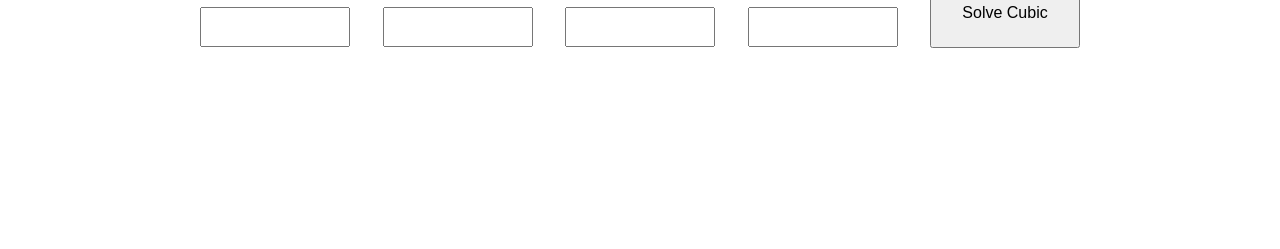
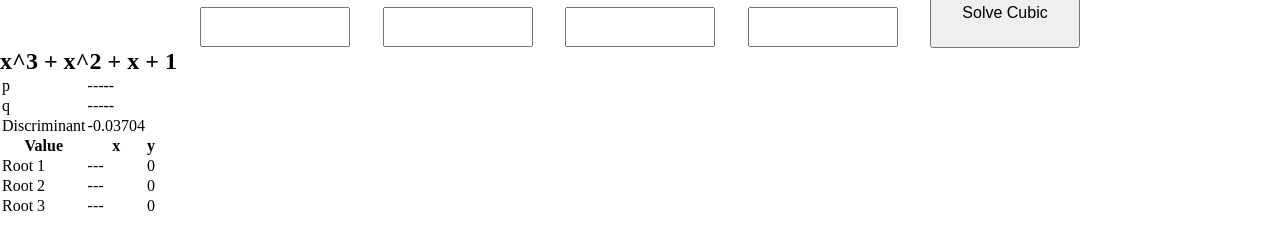
Before and after one commit to Alex-Liu-0704/ics4u-assignment-2, a website built with Vite: page index.html in a window 1280 px wide. Shown: the part 179-428 px from the top of the page. Built offline with nearby package versions, Linux system fonts and the light colour scheme.

Commit message:
added table to display results of clicking solve cubic

```diff
--- a/index.html
+++ b/index.html
@@ -36,12 +36,46 @@
       </div>
     </form>
   </div>
-  <div class="results-container">
-    <ul class="results-display">
-
-    </ul>
-    <div class="graph">
-
+  <div class="output-container">
+    <div class="results-container">
+      <h2 id="equation">x^3 + x^2 + x + 1</h2>
+      <table id="results-table">
+        <tr>
+          <td>p</td>
+          <td id="p">-----</td>
+        </tr>
+        <tr>
+          <td>q</td>
+          <td id="q">-----</td>
+        </tr>
+        <tr>
+          <td>Discriminant</td>
+          <td id="discriminant">-0.03704</td>
+        </tr>
+        <tr class="header-row">
+          <th>Value</th>
+          <th>x</th>
+          <th>y</th>
+        </tr>
+        <tr>
+          <td>Root 1</td>
+          <td id="root-one">---</td>
+          <td>0</td>
+        </tr>
+        <tr>
+          <td>Root 2</td>
+          <td id="root-two">---</td>
+          <td>0</td>
+        </tr>
+        <tr>
+          <td>Root 3</td>
+          <td id="root-three">---</td>
+          <td>0</td>
+        </tr>
+      </table>
+    </div>
+    <div class="graph-container">
+      <canvas id="graph" width="600" height="400"></canvas>
     </div>
   </div>
 </body>
```
Also changed, not shown: style.css (line endings or trailing spaces).
